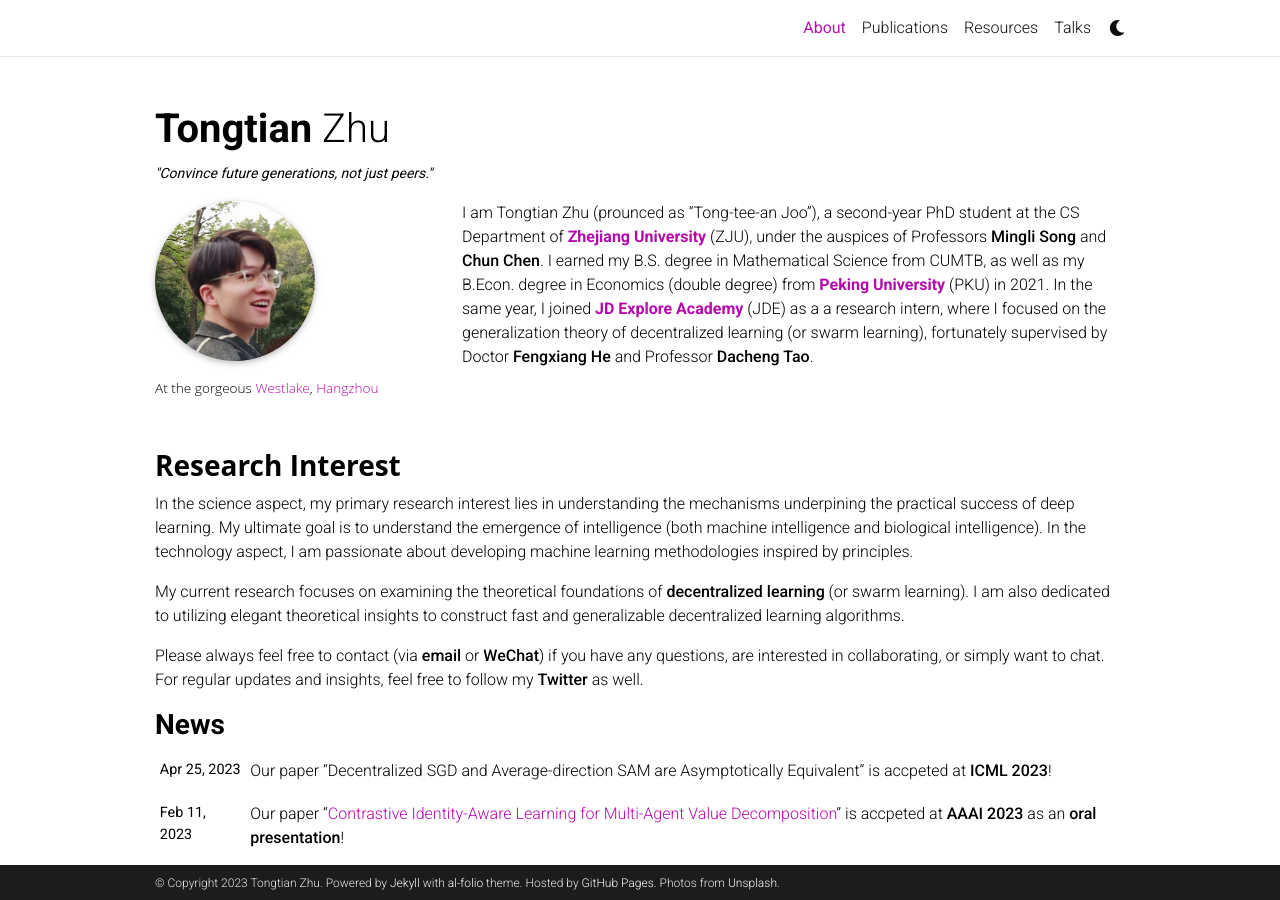
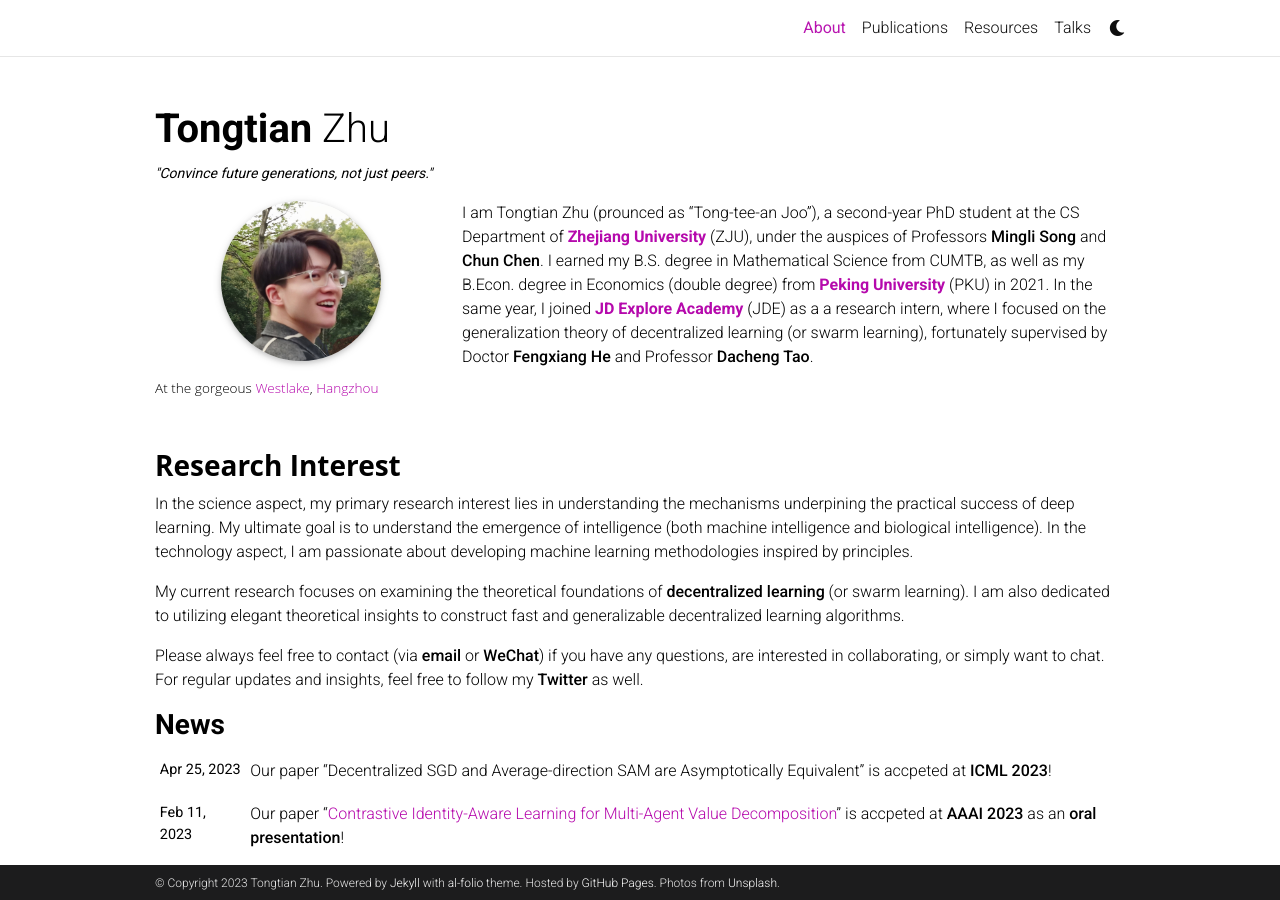
Before and after one commit to Raiden-Zhu/Raiden-Zhu.github.io, a Jekyll site: the page built from _pages/about.md, in a window 1280 px wide and 900 px high. Built offline with Jekyll 4.4.1, drawn with Linux system fonts in a browser that asks for light colours; full-size pictures stand in for the smaller copies a plugin makes; comment, search, counter and statistics services are not loaded; a style sheet for code colours, icons or effects is not loaded.

Commit message:
Update figure.html

```diff
--- a/_includes/figure.html
+++ b/_includes/figure.html
@@ -27,7 +27,7 @@
       {% if include.title %}title="{{ include.title }}"{% endif %}
       {% if include.zoomable %}data-zoomable{% endif %}
       onerror="this.onerror=null; $('.responsive-img-srcset').remove();"
-      style="width: 160px; height: 160px;"
+      style="width: 160px; height: 160px; display: block; margin: 0 auto;"
     />
 
   </picture>
```
